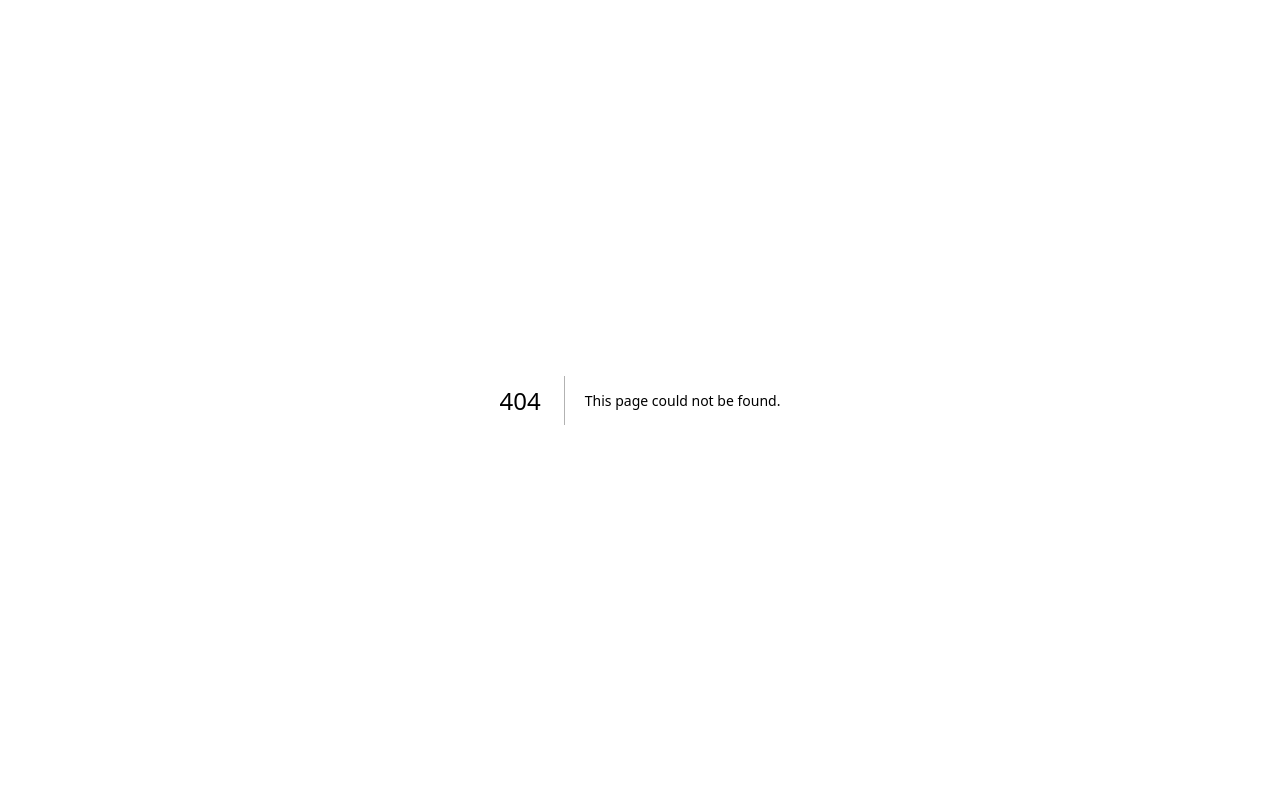
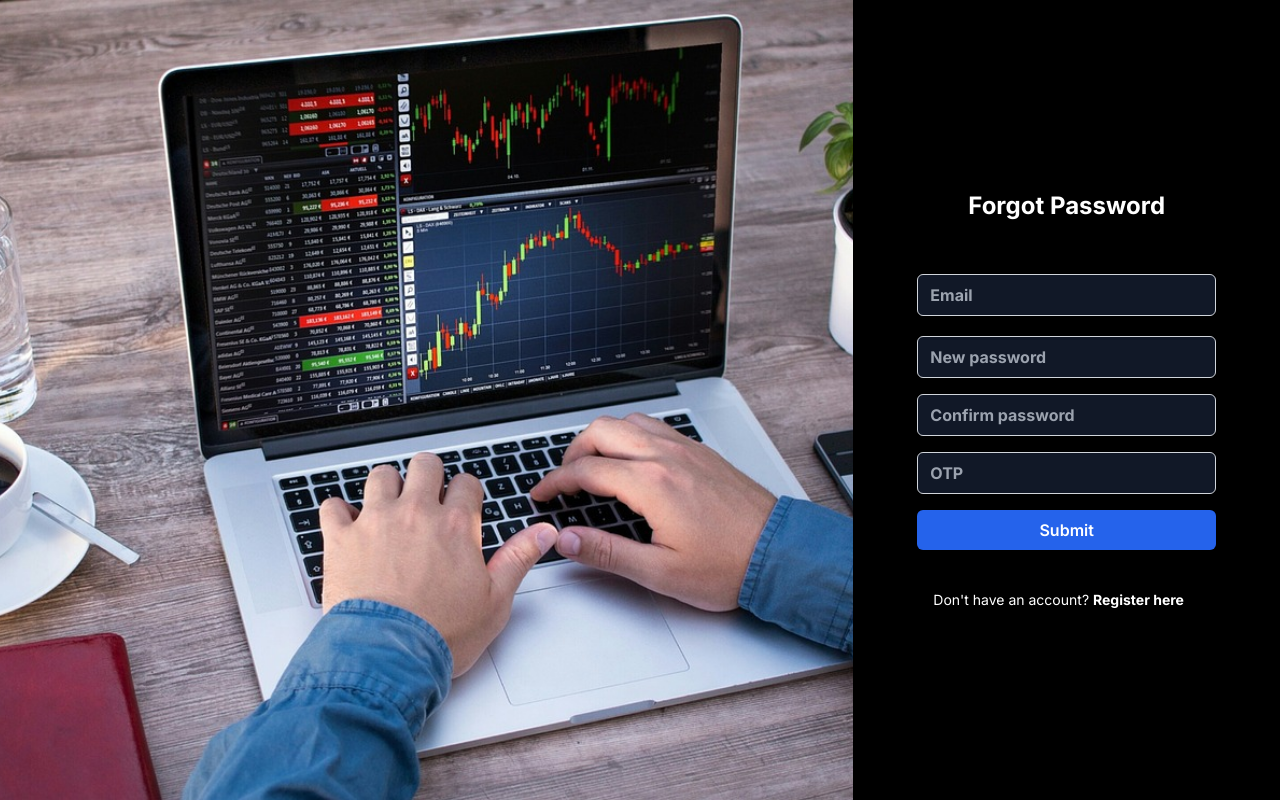
Before and after one commit to Bruksx/trading-app, a Next.js app: page /forgot-password in a window 1280 px wide. Before the commit this address had no page. Built offline with nearby package versions, Linux system fonts and the light colour scheme.

Commit message:
forgot-password++

```diff
--- /dev/null
+++ b/src/app/forgot-password/page.tsx
@@ -0,0 +1,81 @@
+"use client";
+import React from "react";
+import Image from "next/image";
+
+const ForgotPassword = () => {
+   return (
+    <div className="bg-black flex flex-col md:flex-row h-screen">
+      <div className="md:w-2/3 bg-gray-300 flex items-center justify-center">
+        <img
+          src="/chart.jpg"
+          alt="Login Image"
+          className="h-full object-cover"
+        />
+      </div>
+      <div className="md:w-1/3 flex items-center justify-center px-4 md:px-16 py-12 bg-black">
+        <form className="w-full">
+          <h1 className="mb-4 text-2xl font-bold text-white text-center px-5">
+            Forgot Password
+          </h1>
+          <div className="mb-2">
+            <label htmlFor="email" className="block mb-3 font-semibold">
+              Email
+            </label>
+            <input
+              type="email"
+              id="email"
+              className="w-full px-3 py-2 border border-gray-300 rounded-md mb-3 bg-gray-900 font-bold text-white"
+              placeholder="Email"
+
+            />
+          </div>
+          <div className="mb-4">
+            <input
+              type="password"
+              id="password"
+              className="w-full px-3 py-2 border border-gray-300 rounded-md bg-gray-900 font-bold text-white"
+              placeholder="New password"
+
+            />
+          </div>
+          <div className="mb-4">
+            <input
+              type="password"
+              id="password"
+              className="w-full px-3 py-2 border border-gray-300 rounded-md bg-gray-900 font-bold text-white"
+              placeholder="Confirm password"
+
+            />
+          </div>
+          <div className="mb-4">
+            <input
+              type="password"
+              id="password"
+              className="w-full px-3 py-2 border border-gray-300 rounded-md bg-gray-900 font-bold text-white"
+              placeholder="OTP"
+
+            />
+          </div>
+
+
+          <div className="flex items-center justify-between">
+            <button
+              type="button"
+              className="w-full bg-blue-600 hover:bg-blue-400 hover:text-whi text-white font-semibold py-2 px-4 rounded-md">
+                Submit
+            </button>
+          </div>
+          <p className="text-red-400"></p>
+          <h2 className="text-white px-4 color mt-10 text-sm">
+            Don't have an account?{" "}
+            <span className="font-bold">
+              <a href="/register">Register here</a>
+            </span>
+          </h2>
+        </form>
+      </div>
+    </div>
+  );
+};
+
+export default ForgotPassword;
--- a/src/app/login/page.tsx
+++ b/src/app/login/page.tsx
@@ -78,7 +78,7 @@ const LoginPage = () => {
               </label>
             </div>
             <a
-              href="#"
+              href="/forgot-password"
               className="text-gray-600 hover:text-gray-800 text-sm mb-7"
             >
               Forgot Password?
```
